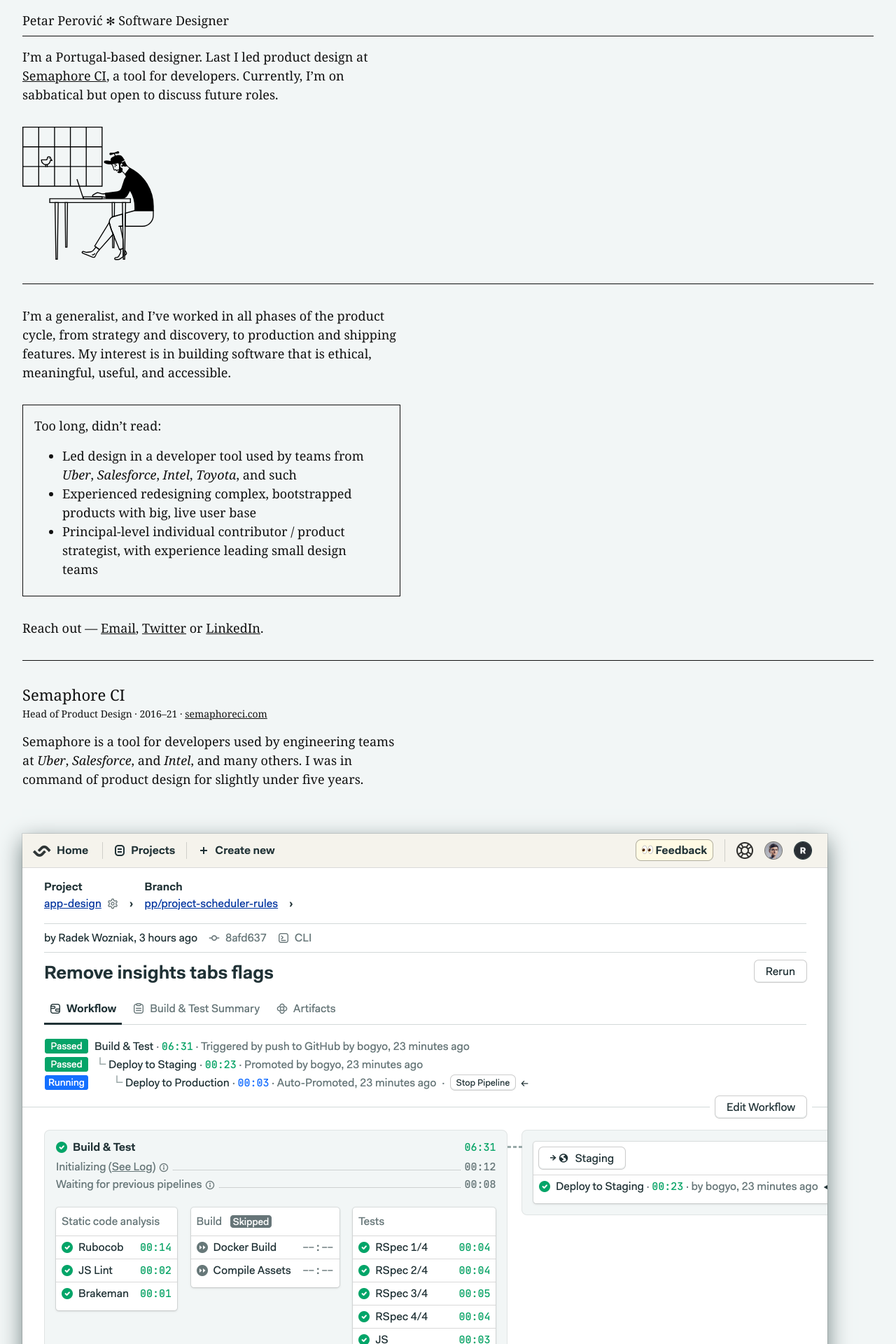
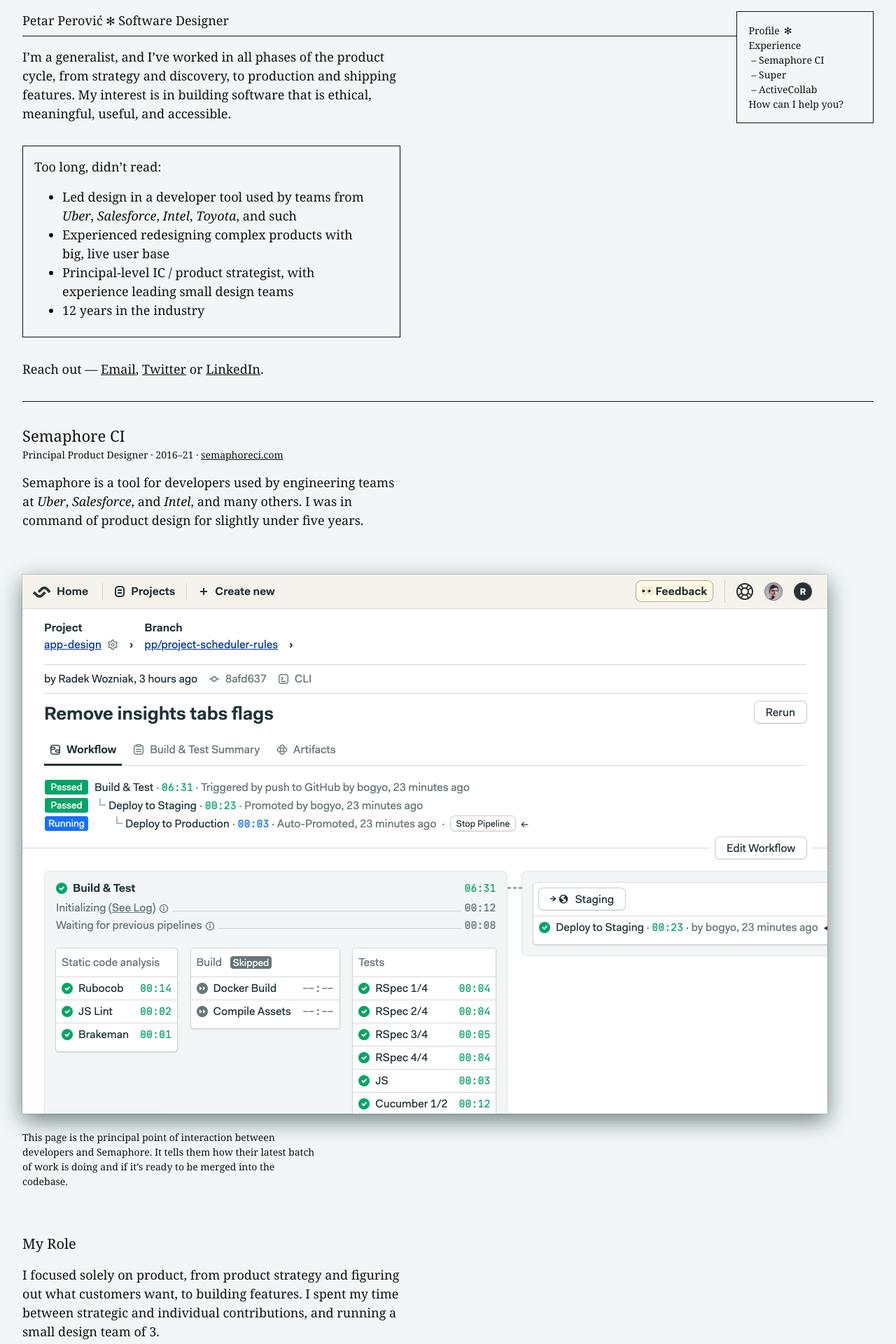
Before and after one commit to ropsii/ropsii.github.io, a Jekyll site: the page built from work.html, in a window 1280 px wide. Shown: the top 1920 px of the page at 70% size. Built offline with Jekyll 4.4.1, drawn with Linux system fonts in a browser that asks for light colours; some web fonts are replaced; comment, search, counter and statistics services are not loaded; some of the changed text lies outside the part shown.

Commit message:
Add scroll navigation

```diff
--- a/_includes/footer.html
+++ b/_includes/footer.html
@@ -1,4 +1,4 @@
 
-    <!-- <script data-goatcounter="https://ropsii.goatcounter.com/count" async src="//gc.zgo.at/count.js"></script> -->
+
 </body>
 </html>
--- a/_layouts/work.html
+++ b/_layouts/work.html
@@ -49,23 +49,58 @@
             }
 
             .shadow-2 { box-shadow: 0px 0px 0px 1px rgb(0 0 0 / 10%), 0px 10px 30px 0 rgb(113 130 130); }
+
+            #navigation a {
+                text-decoration: none;
+            }
+
+            #navigation a::after {
+                content:"";
+                display: inline-block;
+                width: 20px;
+                margin-left: 6px;
+            }
+
+            #navigation a.active::after {
+                content:"✻";
+            }
         </style>
     </head>
 
 <body class="bg-near-white ph3 ph4-m pb4">
 
+    <nav id="navigation" class="fixed top-0 right-0 dn db-l">
+        <div class="f7 ba bg-near-white pa3 mt3 mr4">
+            <div>
+                <a href="#top" class="active">Profile</a>
+            </div>
+            <div>
+                Experience
+            </div>
+            <div class="pl1">
+                <a href="#semaphore">– Semaphore CI</a>
+            </div>
+            <div class="pl1">
+                <a href="#super">– Super</a>
+            </div>
+            <div class="pl1">
+                <a href="#activecollab">– ActiveCollab</a>
+            </div>
+            <div>
+                <a href="#skills">How can I help you?</a>
+            </div>
+        </div>
+    </nav>
+
+    <div>
+        <section id="top">
             <div class="bb pt3 pb2">
                 <a href="/" class="link">
                     Petar Perović <span class="f6">✻</span> Software Designer
                 </a>
             </div>
 
-    <div class="bb pv3 mb4">
-        <p class="measure mb4">I’m a Portugal-based designer. Last I led product design at <a href="https://semaphoreci.com">Semaphore&nbsp;CI</a>, a tool for developers. Currently, I’m on sabbatical but open to discuss future roles.</p>
-
-        <div class="mb4 bb pb4">
-            <img src="{% link /assets/me.svg %}" width="192" height="192" alt="petar perovic" class="db">
-        </div>
+            <div class="pv3">
 
                 <p class="measure mb4">I’m a generalist, and I’ve worked in all phases of the product cycle, from strategy and discovery, to production and shipping features. My interest is in building software that is ethical, meaningful, useful, and accessible.</p>
 
@@ -73,18 +108,20 @@
                     <p>Too long, didn’t read:</p>
                     <ul class="mb2">
                         <li>Led design in a developer tool used by teams from <em>Uber</em>, <em>Salesforce</em>, <em>Intel</em>, <em>Toyota</em>, and such</li>
-                <li>Experienced redesigning complex, bootstrapped products with big, live user base</li>
-                <li>Principal-level individual contributor / product strategist, with experience leading small design teams</li>
+                        <li>Experienced redesigning complex products with big, live user base</li>
+                        <li>Principal-level IC / product strategist, with experience leading small design teams</li>
+                        <li>12 years in the industry</li>
                     </ul>
                 </div>
 
                 <p>Reach out — <a href="&#109;&#97;&#105;&#108;&#116;&#111;&#58;&#112;&#101;&#114;&#111;&#118;&#105;&#99;&#46;&#112;&#101;&#116;&#97;&#114;&#64;&#103;&#109;&#97;&#105;&#108;&#46;&#99;&#111;&#109;" class="">&#69;&#109;&#97;&#105;&#108;</a>, <a href="https://twitter.com/ropsii">Twitter</a> or <a href="https://www.linkedin.com/in/petarperovic/">LinkedIn</a>.</p>
 
             </div>
+        </section>
 
-    <div class="">
+        <section id="semaphore" class="bt pt4">
             <h2 class="f4 f3-m normal mb0">Semaphore CI</h2>
-        <p class="f7">Head of Product Design · 2016–21 · <a href="https://semaphoreci.com">semaphoreci.com</a></p>
+            <p class="f7">Principal Product Designer · 2016–21 · <a href="https://semaphoreci.com">semaphoreci.com</a></p>
 
             <p class="measure">Semaphore is a tool for developers used by engineering teams at <em>Uber</em>, <em>Salesforce</em>, and <em>Intel</em>, and many others. I was in command of product design for slightly under five years.</p>
 
@@ -169,9 +206,9 @@
                 </div>
                 <p class="measure">In 2017, the marketing website I designed won the Typewolf’s <a href="https://www.typewolf.com/site-of-the-day/semaphore">site of the day</a> award for good typography. Shortly after, we outsourced all work on marketing pages so I can focus on the product. I didn’t work on the current websites and other public-facing pages.</p>
             </div>
-    </div>
+        </section>
 
-    <div class=" bt">
+        <section id="super" class="bt">
             <h2 class="f4 f3-m normal mb0 pt4">Super</h2>
             <p class="f7">Senior Product Designer · 2015–16 · <a href="https://hellosuper.com">hellosuper.com</a></p>
 
@@ -211,11 +248,11 @@
 
             <p class="measure mb4 mb5-m">Eventually, we parted ways in slightly under a year. It was a sweet experience and great people, but I felt the need to work on more exciting problems.</p>
 
-    </div>
+        </section>
 
-    <div class=" pb4-m bt">
+        <section id="activecollab" class="pb4-m bt">
             <h2 class="f4 f3-m normal mb0 pt4">Active Collab</h2>
-        <p class="f7">Head of Product Design · 2013–15 · <a href="https://activecollab.com">activecollab.com</a></p>
+            <p class="f7">Principal Product Designer · 2013–15 · <a href="https://activecollab.com">activecollab.com</a></p>
 
             <p class="measure">Active Collab is a beast project management tool that does everything from tasking and budgeting to time tracking and invoicing. Various teams from <em>Apple</em>, <em>NASA</em>, <em>Microsoft</em>, <em>Nike</em>, <em>White House</em>, and others, use it to organize their projects. I led a 2-year long major product redesign, striving to stay relevant in a wildly competitive market.</p>
 
@@ -255,26 +292,72 @@
 
             <p class="measure">The redesign proved a great success, and it showed in the business metrics immediately after the launch. The revenue from the cloud service doubled in the following year and continued to progress at a steady pace. Part of the credit goes to the redesign that sparked and re-energized the entire company.</p>
 
+        </section>
+
+        <section id="skills" class="bt pb4">
+            <h2 class="f4 f3-m normal mb3 pt4">How can I help you?</h2>
+
+            <p class="measure pr4-m mb3">As a generalist, I’ve been working in organizations up to 50 people, with wide array of duties. I can help both on strategic and hands-on level.</p>
+            <ul class="mb3">
+                <li class="">Product strategy</li>
+                <li class="">Hovering between business and product</li>
+                <li class="">User research</li>
+                <li class="">Prototyping and structural design</li>
+                <li class="">Writing specs</li>
+                <li class="">Visual design</li>
+                <li class="">Writing UI copy</li>
+                <li class="">Icons and illustrations</li>
+                <li class="">Guiding engineers in design implementation</li>
+                <li class="">Hiring designers</li>
+                <li class="">Running a design team</li>
+                <li class="">Mentoring</li>
+            </ul>
+
+            <p class="measure pr4-m mb0">I thrive the most as an individual contributor, but I can be productive on many levels, depending on the size and structure of your organization.</p>
+
+        </section>
+
+        <div class="pt3 pt4-m bt pb6">
+            <p class="f7">Thanks for coming down this far! ✻ <a href="#top" class="link ph2 br-pill ba sans-serif hover-bg-near-white">Go back to top</a></p>
         </div>
-
-    <div class=" pt3 pt4-m bt">
-        <p class="f7">Thanks for coming down this far! ✻ <button id="scrollToTopBtn" class="br-pill ba bg-white sans-serif">Go back to top</button></p>
     </div>
 
     <script>
-        var scrollToTopBtn = document.getElementById("scrollToTopBtn")
-        var rootElement = document.documentElement
-        function scrollToTop() {
-        // Scroll to top logic
-        rootElement.scrollTo({
-            top: 0,
-            behavior: "smooth"
-        })
+        // Smooth scroll to anchor
+        document.querySelectorAll('a[href^="#"]').forEach(anchor => {
+            anchor.addEventListener('click', function (e) {
+                e.preventDefault();
+
+                document.querySelector(this.getAttribute('href')).scrollIntoView({
+                    behavior: 'smooth'
+                });
+            });
+        });
+
+        // Add active links on scroll
+        const sections = document.querySelectorAll("section[id]");
+        window.addEventListener("scroll", navHighlighter);
+
+        function navHighlighter() {
+
+        let scrollY = window.pageYOffset;
+
+        sections.forEach(current => {
+            const sectionHeight = current.offsetHeight;
+            const sectionTop = current.offsetTop - 50;
+            sectionId = current.getAttribute("id");
+
+            if (
+            scrollY > sectionTop &&
+            scrollY <= sectionTop + sectionHeight
+            ){
+            document.querySelector("#navigation a[href*=" + sectionId + "]").classList.add("active");
+            } else {
+            document.querySelector("#navigation a[href*=" + sectionId + "]").classList.remove("active");
             }
-        scrollToTopBtn.addEventListener("click", scrollToTop)
+        });
+        }
+
     </script>
 
-
-
-
 {%- include footer.html -%}
--- a/_sass/tachyons/_styles.scss
+++ b/_sass/tachyons/_styles.scss
@@ -37,7 +37,6 @@
 
 a:hover {
     text-decoration: none;
-    background-color: #fff;
     background-color: $light-yellow;
     box-shadow: 0 0 4px 2px $light-yellow;
 }
```
Lines whose indentation alone changed are shown as unchanged.
